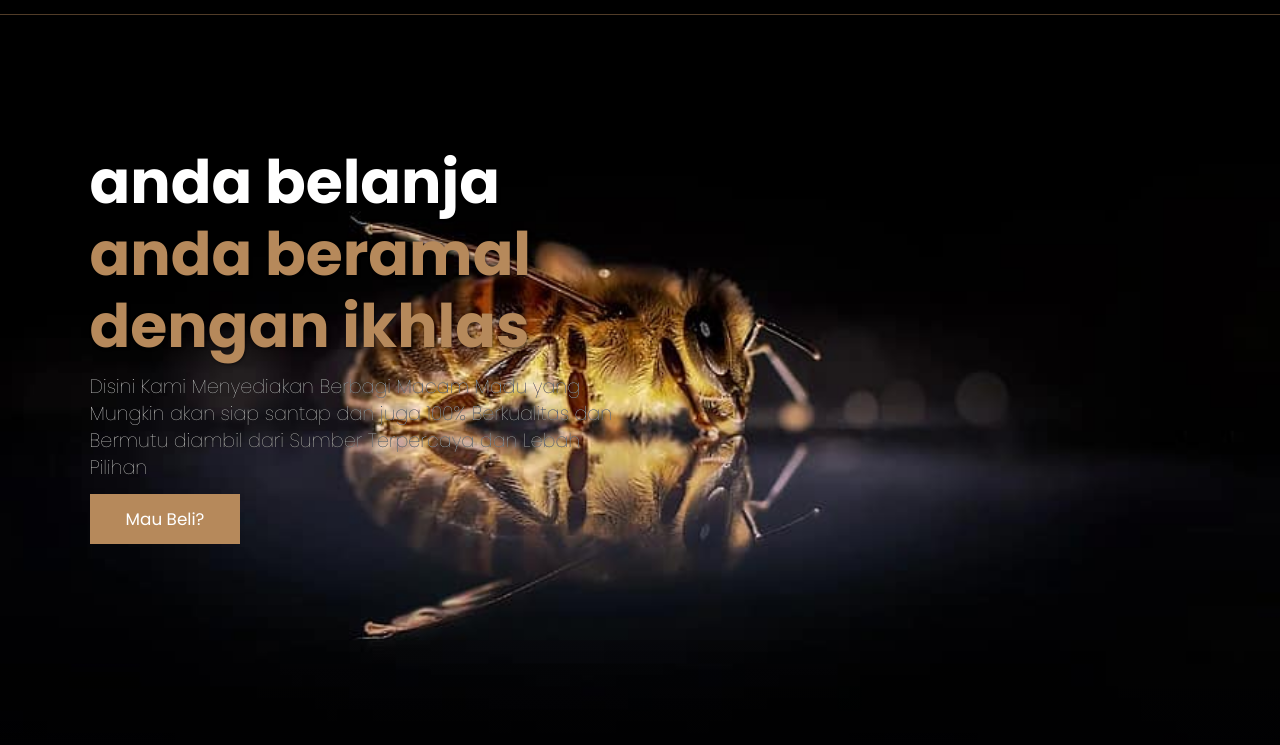
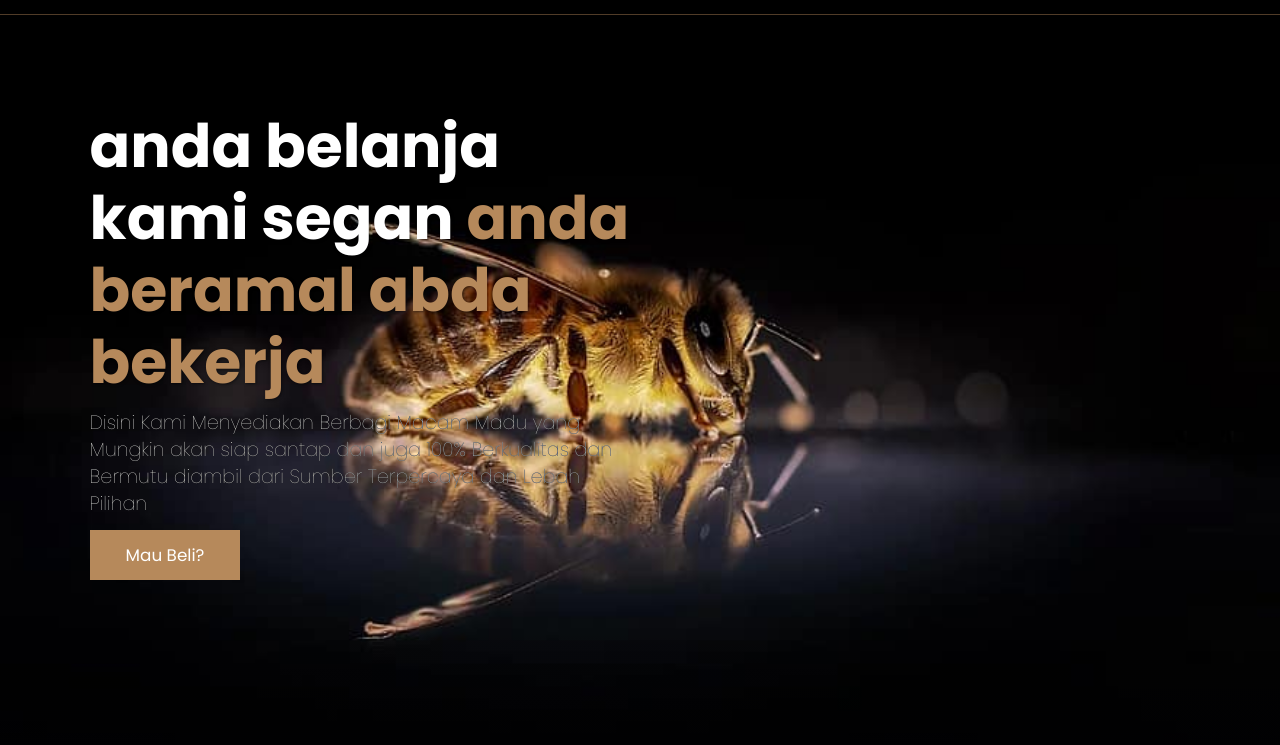
Before and after one commit to farhat1926/toko-madu.github.io, a plain HTML site: page index.html in a window 1280 px wide. Shown: the part 55-800 px from the top of the page. Drawn offline with nearby package versions, Linux system fonts and the light colour scheme.

Commit message:
menambahkan kode

```diff
--- a/index.html
+++ b/index.html
@@ -41,7 +41,7 @@
     <!-- hero section-->
     <section class="hero" id="home">
       <main class="content">
-        <h1>anda belanja <span>anda beramal dengan ikhlas</span></h1>
+        <h1>anda belanja kami segan <span>anda beramal abda bekerja</span></h1>
         <p>
           Disini Kami Menyediakan Berbagi Macam Madu yang Mungkin akan siap
           santap dan juga 100% Berkualitas dan Bermutu diambil dari Sumber
```
